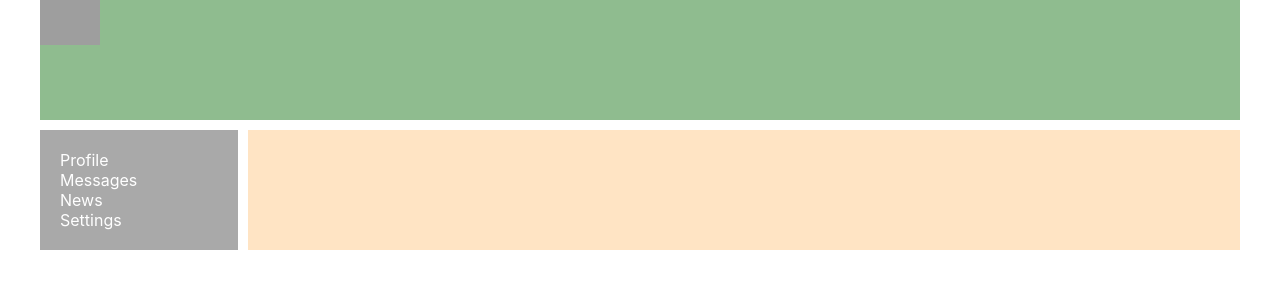
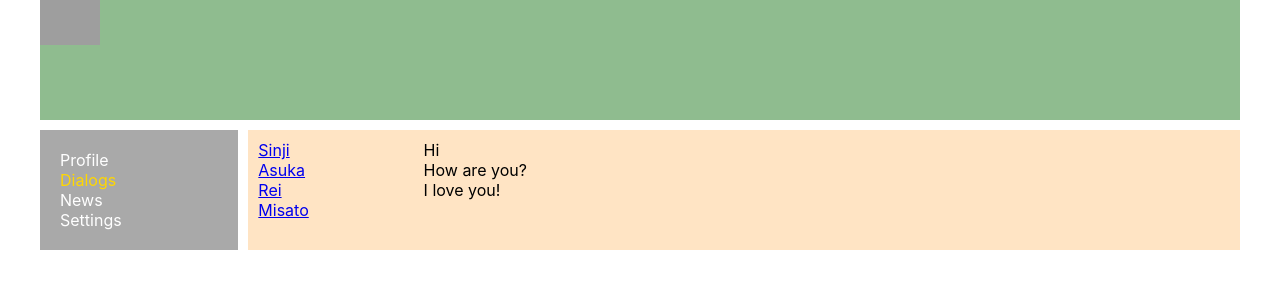
Before and after one commit to inforgotten/social-network, a React (Create React App) app: page /dialogs in a window 1280 px wide. Shown: the top 300 px of the page. Built offline with nearby package versions, Linux system fonts and the light colour scheme; grey boxes are pictures that could not be loaded.

Commit message:
improve dialogs page

```diff
--- a/src/App.jsx
+++ b/src/App.jsx
@@ -16,7 +16,7 @@ const App = () => {
         <div className='app-wrapper-content'>
           <Routes>
             <Route path="/profile" element={<Profile />} />
-            <Route path="/messages" element={<Dialogs />} />
+            <Route path="/dialogs/*" element={<Dialogs />} />
             <Route path="/news" element={<News />} />
             <Route path="/settings" element={<Settings />} />
           </Routes>
--- a/src/components/Dialogs/Dialogs.jsx
+++ b/src/components/Dialogs/Dialogs.jsx
@@ -1,7 +1,36 @@
-const Dialogs = () => {
+import { NavLink } from 'react-router-dom'
+import styles from './Dialogs.module.css'
+
+const DialogItem = (props) => {
+  const path = '/dialogs/' + props.id
+
   return (
-    <div>
-      Dialogs
+    <div className={styles.dialog}>
+      <NavLink to={path}>{props.name}</NavLink>
+    </div>
+  )
+}
+
+const Message = (props) => {
+  return (
+    <div className={styles.message}>{props.message}</div>
+  )
+}
+
+const Dialogs = (props) => {
+  return (
+    <div className={styles.dialogs}>
+      <div className={styles.dialogsItems}>
+        <DialogItem name="Sinji" id="1" />
+        <DialogItem name="Asuka" id="2" />
+        <DialogItem name="Rei" id="3" />
+        <DialogItem name="Misato" id="4" />
+      </div>
+      <div className={styles.messages}>
+        <Message message="Hi" />
+        <Message message="How are you?" />
+        <Message message="I love you!" />
+      </div>
     </div>
   )
 }
--- a/src/components/Dialogs/Dialogs.module.css
+++ b/src/components/Dialogs/Dialogs.module.css
@@ -0,0 +1,20 @@
+.dialogs {
+  display: grid;
+  grid-template-columns: 2fr 10fr ;
+}
+
+.dialogsItems {
+  padding: 10px;
+}
+
+.dialogsItems .active {
+  color: gray;
+}
+
+.messages {
+  padding: 10px;
+}
+
+.messages .message {
+
+}
--- a/src/components/Header/Header.jsx
+++ b/src/components/Header/Header.jsx
@@ -3,7 +3,7 @@ import styles from './Header.module.css'
 const Header = () => {
   return (
     <header className={styles.header}>
-      <img src="https://i.pinimg.com/originals/98/3a/35/983a35c9ff75b3fef9ae3e25a6ae007c.png" alt="logo"/>
+      <img src="https://i.pinimg.com/originals/98/3a/35/983a35c9ff75b3fef9ae3e25a6ae007c.png" alt="logo" />
     </header>
   )
 }
--- a/src/components/Navbar/Navbar.jsx
+++ b/src/components/Navbar/Navbar.jsx
@@ -1,7 +1,7 @@
 import styles from './Navbar.module.css'
 import { NavLink } from 'react-router-dom'
 
-const setActive = ({isActive}) => isActive ? styles.active : styles.item
+const setActive = ({ isActive }) => isActive ? styles.active : styles.item
 
 const Navbar = () => {
   return (
@@ -10,7 +10,7 @@ const Navbar = () => {
         <NavLink to='/profile' className={setActive}>Profile</NavLink>
       </div>
       <div className={styles.item}>
-        <NavLink to='/messages' className={setActive}>Messages</NavLink>
+        <NavLink to='/dialogs' className={setActive}>Dialogs</NavLink>
       </div>
       <div className={styles.item}>
         <NavLink to='/news' className={setActive}>News</NavLink>
--- a/src/components/Profile/MyPosts/MyPosts.jsx
+++ b/src/components/Profile/MyPosts/MyPosts.jsx
@@ -3,10 +3,14 @@ import styles from './MyPosts.module.css'
 
 const MyPosts = () => {
   return (
-    <div>
-      My Posts
+    <div className={styles.postsBlock}>
+      <h3>
+        My Posts
+      </h3>
       <div>
-        <textarea></textarea>
+        <div>
+          <textarea></textarea>
+        </div>
         <button>Add Post</button>
       </div>
       <Post message="Hello, it's my first post" countLike="22 " />
--- a/src/components/Profile/MyPosts/MyPosts.module.css
+++ b/src/components/Profile/MyPosts/MyPosts.module.css
@@ -1,3 +1,3 @@
-.item {
-
+.postsBlock {
+  padding: 20px;
 }
--- a/src/components/Profile/MyPosts/Post/Post.module.css
+++ b/src/components/Profile/MyPosts/Post/Post.module.css
@@ -1,3 +1,7 @@
+.item {
+  padding-top: 25px;
+}
+
 .item img {
   width: 50px;
   height: 50px;
--- a/src/components/Profile/Profile.jsx
+++ b/src/components/Profile/Profile.jsx
@@ -1,11 +1,11 @@
 import MyPosts from './MyPosts/MyPosts'
+import ProfileInfo from './ProfileInfo/ProfileInfo'
+import styles from './Profile.module.css'
 
 const Profile = () => {
   return (
     <div>
-      <div>
-        ava + description
-      </div>
+      <ProfileInfo />
       <MyPosts />
     </div>
   )
--- /dev/null
+++ b/src/components/Profile/ProfileInfo/ProfileInfo.jsx
@@ -0,0 +1,11 @@
+import styles from './ProfileInfo.module.css'
+
+const ProfileInfo = () => {
+  return (
+    <div className={styles.description}>
+      ava + description
+    </div>
+  )
+}
+
+export default ProfileInfo
--- /dev/null
+++ b/src/components/Profile/ProfileInfo/ProfileInfo.module.css
@@ -0,0 +1,3 @@
+.description {
+  padding: 20px
+}
```
